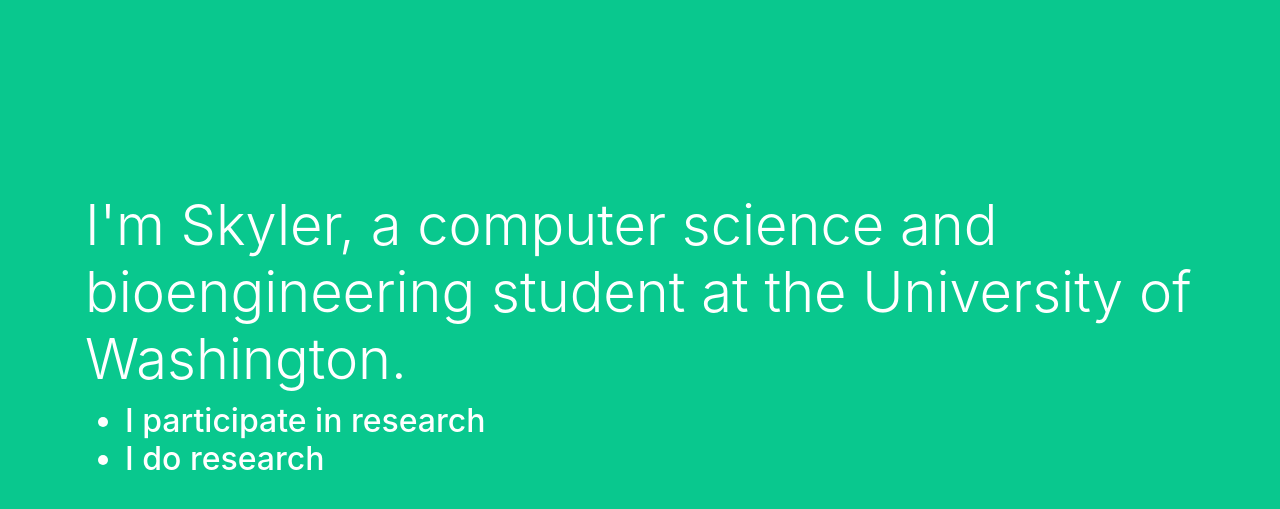
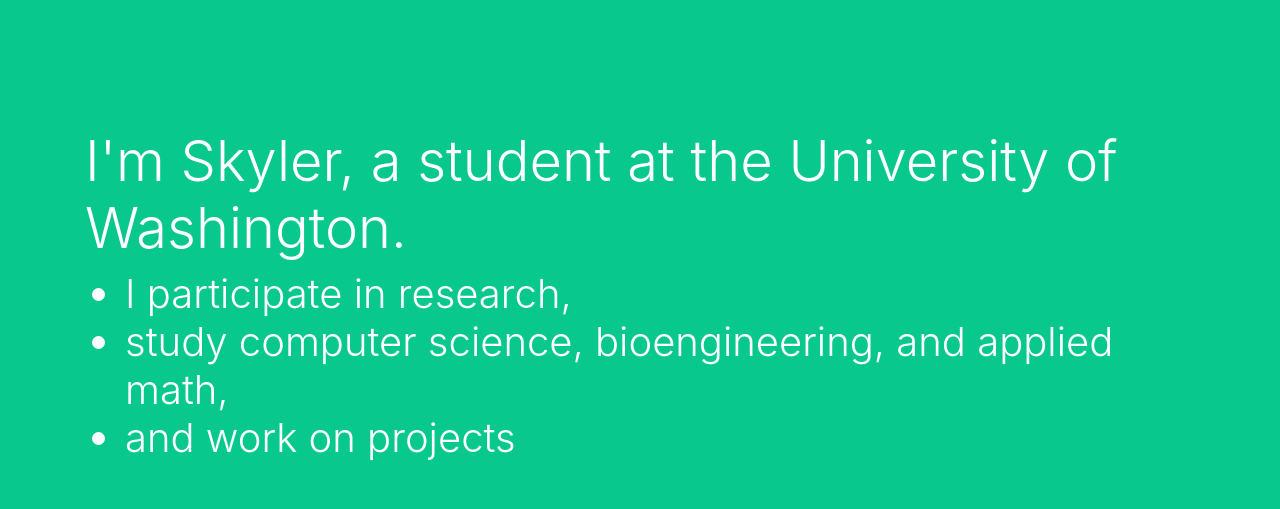
Before and after one commit to shallinan1/shallinan1.github.io, a Jekyll site: the page index.html, which Jekyll copies as it is, in a window 1280 px wide. Shown: the top 509 px of the page. Built offline with Jekyll 4.4.1, drawn with Linux system fonts in a browser that asks for light colours.

Commit message:
Change main page

```diff
--- a/css/main.css
+++ b/css/custom.css
@@ -3,10 +3,10 @@
     color: white;
 }
 
-h1 {
-	font-size: 10;
+.mainbody {
+    margin-top: 10%;
+ }
+
+.thin {
+	font-weight: 300;
 }
-
-.mainbody {
-    margin-top: 15%;
- }
--- a/index.html
+++ b/index.html
@@ -11,22 +11,23 @@
 	<link rel="stylesheet" href="https://stackpath.bootstrapcdn.com/bootstrap/4.5.0/css/bootstrap.min.css" integrity="sha384-9aIt2nRpC12Uk9gS9baDl411NQApFmC26EwAOH8WgZl5MYYxFfc+NcPb1dKGj7Sk" crossorigin="anonymous">
 	<link rel="stylesheet" type="text/css" href="//fonts.googleapis.com/css?family=Open+Sans">
 
-	<link rel="stylesheet" type="text/css" href="./css/main.css">
+	<link rel="stylesheet" type="text/css" href="./css/custom.css">
 
 	<title>Skyler's Homepage</title>
 </head>
 <body>
 	<div class = "container mainbody">
-	<h4 class = "display-4">I'm Skyler, a computer science and bioengineering student at the University of Washington.</h4>
+	<h4 class = "display-4">I'm Skyler, a student at the University of Washington.</h4>
 
 	</div>
 	<div class = "container">
-		<h2>
-	<ul>
-		<li> I participate in research </li>
-		<li> I do research </li>
-	</ul>
-</h2>
+	<h1 class = "thin">
+		<ul>
+			<li> I participate in research, </li>
+			<li> study computer science, bioengineering, and applied math, </li>
+			<li> and work on projects </li>
+		</ul>
+	</h1>
 	</div>
 
 	<!-- Optional JavaScript -->
```
